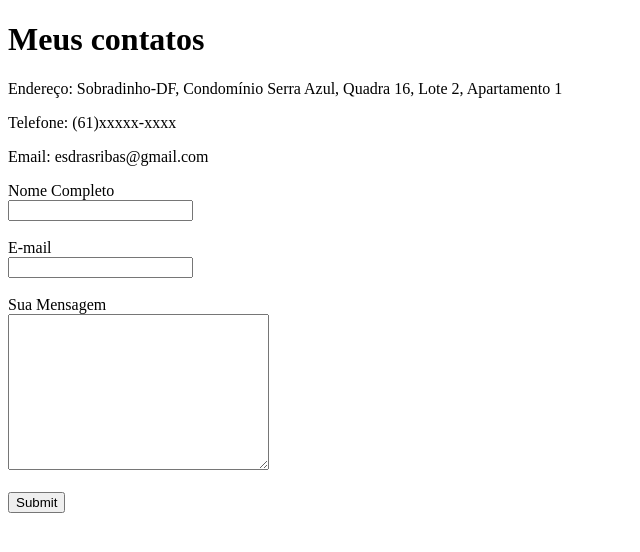
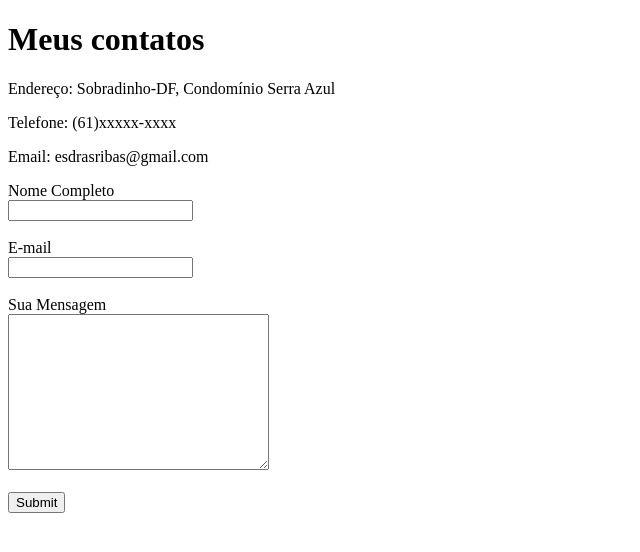
Before and after one commit to esdrasribas/biografia-pessoa, a plain HTML site: page contato/contato.html in a window 1280 px wide. Shown: the whole page, without its empty margins (0-640 px from the left). Drawn offline with Linux system fonts and the light colour scheme.

Commit message:
bugfix: Ajuste contato
ajustando endereço

```diff
--- a/contato/contato.html
+++ b/contato/contato.html
@@ -6,7 +6,7 @@
 </head>
 <body>
     <h1>Meus contatos</h1>
-        <P>Endereço: Sobradinho-DF, Condomínio Serra Azul, Quadra 16, Lote 2, Apartamento 1</P>
+        <P>Endereço: Sobradinho-DF, Condomínio Serra Azul</P>
         <P>Telefone: (61)xxxxx-xxxx</P>
         <P>Email: esdrasribas@gmail.com</P>
     <form action="mailto:esdrasribas@gmail.com" method="POST" enctype="text/plain">
```
